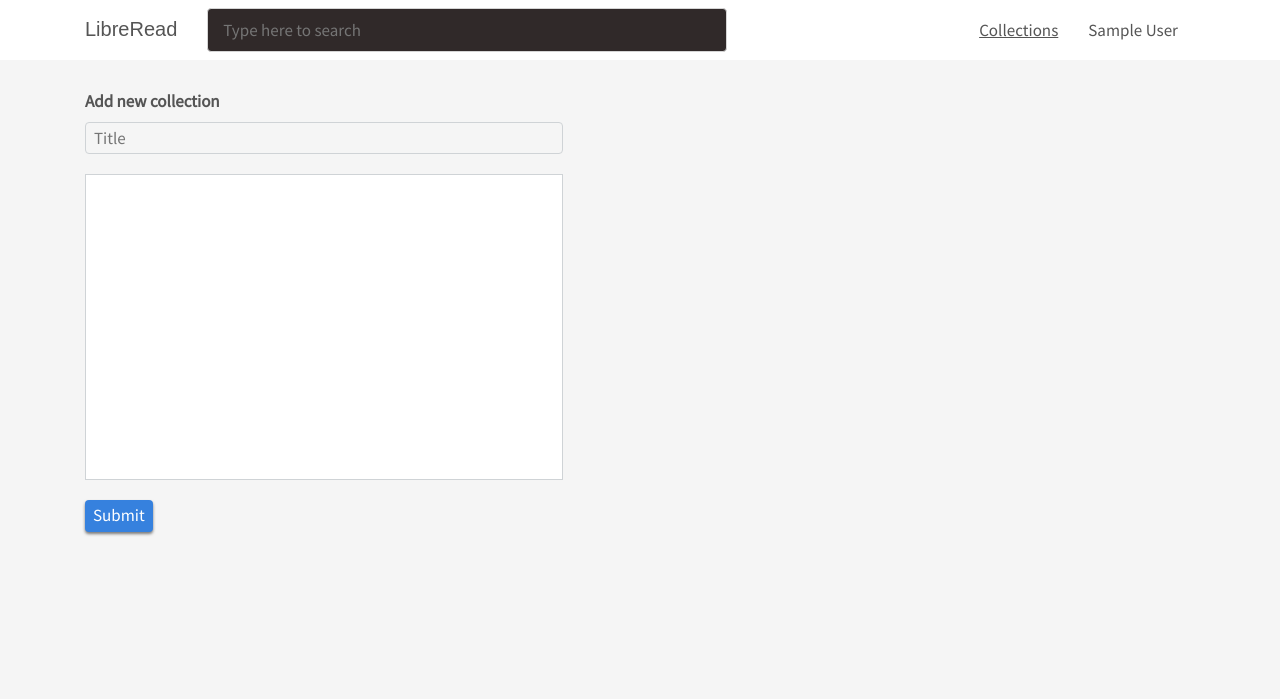
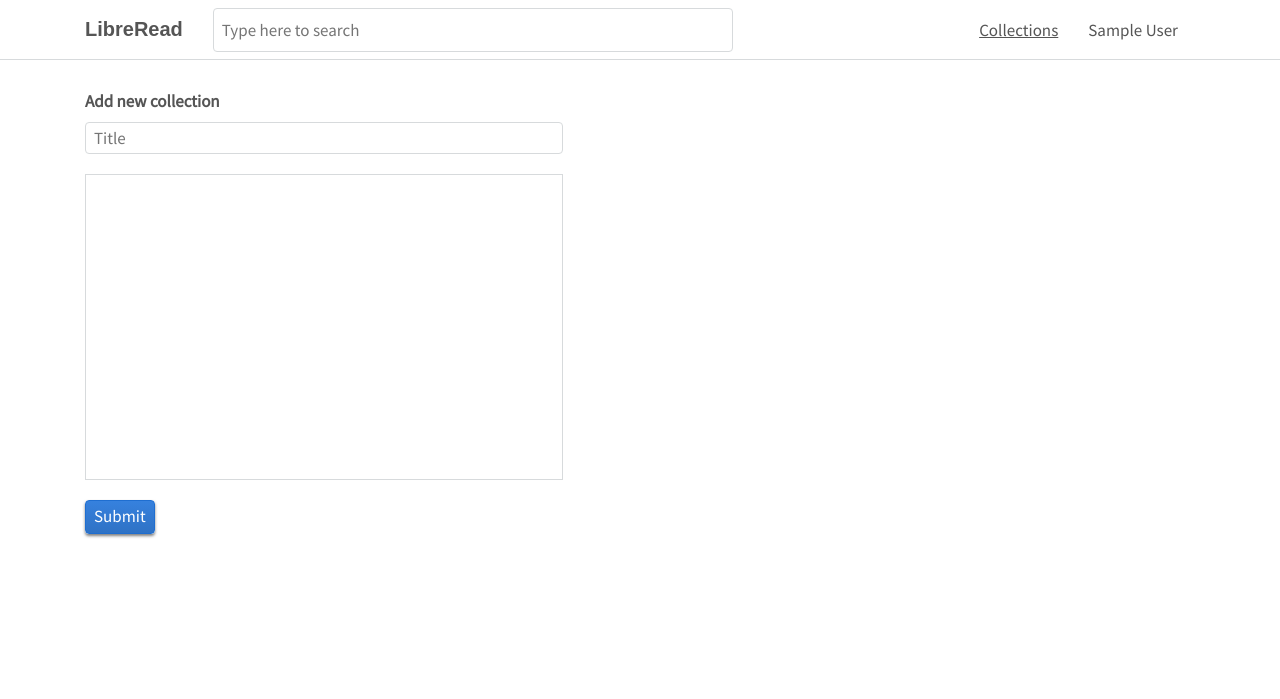
Before and after one commit to trybeapps/server, a Flask app: page /collections/new in a window 1280 px wide. Shown: the top 699 px of the page. Run offline with Flask 2, Linux system fonts and the light colour scheme; the visitor is signed in with stand-in values (Sample User, id 1); data comes from the database, SQL or seed files in the repository; data that the repository does not hold is empty; some web fonts are replaced.

Commit message:
color improvements

```diff
--- a/app/static/css/_scss/style.scss
+++ b/app/static/css/_scss/style.scss
@@ -1,5 +1,5 @@
 body, input {
-  background: #f5f5f5;
+  background: white;
   font-family: 'Source Sans Pro', sans-serif;
   font-size: 17px;
   color: #555;
@@ -72,8 +72,9 @@ a {
 }
 
 input[type="text"],input[type="password"] {
+  background: white;
   outline: none;
-  border: 1px solid #cfd3d6;
+  border: 1px solid #d7dadc;
   border-radius: 4px;
   padding: 4px 8px;
 
@@ -87,6 +88,7 @@ header {
   width: 100%;
   height: 60px;
   background: white;
+  border-bottom: 1px solid #d7dadc;
   color: #555;
   margin: 0;
   z-index: 999;
@@ -102,6 +104,7 @@ header {
 .logo {
   float: left;
   font-family: 'Droid Sans', sans-serif;
+  font-weight: bold;
   font-size: 20px;
   color: #555;
   text-decoration: none;
@@ -118,10 +121,8 @@ header {
   height: 44px;
   color: #555;
   background: #302929;
-  border: 1px solid #d5d5d5!important;
   border-radius: 44px;
   margin: 8px 0 1px 30px;
-  padding: 0 15px!important;
   outline: none;
 
   &:focus {
@@ -322,9 +318,9 @@ header {
 
 .btn {
   background: #3681de;
-  // background: linear-gradient(#C8E425, #90C120), linear-gradient(#F8FFC5, #D3E647);
+  background: linear-gradient(#3681de, #2f72c5);
   color: white;
-  border: none;
+  border: 1px solid #1f6ed0;
   border-radius: 4px;
   padding: 4px 8px 6px;
   text-decoration: none;
--- a/app/static/css/style.css
+++ b/app/static/css/style.css
@@ -1,5 +1,5 @@
 body, input {
-  background: #f5f5f5;
+  background: white;
   font-family: 'Source Sans Pro', sans-serif;
   font-size: 17px;
   color: #555; }
@@ -52,8 +52,9 @@ a {
   font-weight: 600; }
 
 input[type="text"], input[type="password"] {
+  background: white;
   outline: none;
-  border: 1px solid #cfd3d6;
+  border: 1px solid #d7dadc;
   border-radius: 4px;
   padding: 4px 8px; }
   input[type="text"]:focus, input[type="password"]:focus {
@@ -64,6 +65,7 @@ header {
   width: 100%;
   height: 60px;
   background: white;
+  border-bottom: 1px solid #d7dadc;
   color: #555;
   margin: 0;
   z-index: 999; }
@@ -76,6 +78,7 @@ header {
 .logo {
   float: left;
   font-family: 'Droid Sans', sans-serif;
+  font-weight: bold;
   font-size: 20px;
   color: #555;
   text-decoration: none;
@@ -89,10 +92,8 @@ header {
   height: 44px;
   color: #555;
   background: #302929;
-  border: 1px solid #d5d5d5 !important;
   border-radius: 44px;
   margin: 8px 0 1px 30px;
-  padding: 0 15px !important;
   outline: none; }
   .search-box:focus {
     border: 1px solid #3681de !important; }
@@ -225,8 +223,9 @@ header {
 
 .btn {
   background: #3681de;
+  background: linear-gradient(#3681de, #2f72c5);
   color: white;
-  border: none;
+  border: 1px solid #1f6ed0;
   border-radius: 4px;
   padding: 4px 8px 6px;
   text-decoration: none;
```
Also changed, not shown: other parts of app/static/css/_scss/style.scss (+14 -19 lines), other parts of app/static/css/style.css (+14 -17 lines).
